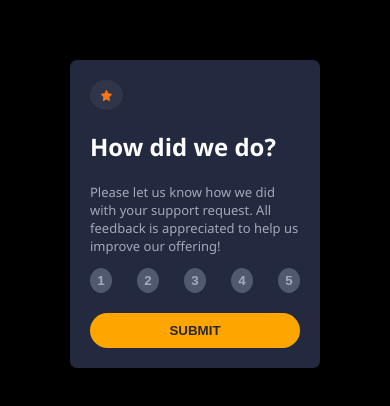
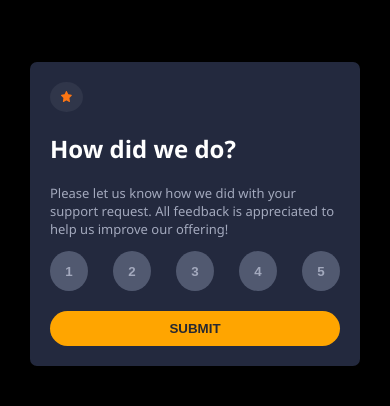
Before and after one commit to chiomaineh/rating-comp, a plain HTML site: page index.html in a window 390 px wide. Shown: the part 216-622 px from the top of the page. Drawn offline with Linux system fonts and the light colour scheme.

Commit message:
updated css style

```diff
--- a/style.css
+++ b/style.css
@@ -1,6 +1,6 @@
 body {
     background-color: black;
-    font-family:'Segoe UI', Tahoma, Geneva, Verdana, sans-serif;
+    font-family: 'Segoe UI', Tahoma, Geneva, Verdana, sans-serif;
 }
 
 main {
@@ -144,13 +144,10 @@ main {
 
 @media (max-width: 786px) {
     .rating-container, .thank-you-container {
-        max-width: 210px;
+        max-width: 290px;
     }
 
-    .number {
-        width: 60px;
-        height: 25px
-    }
+
 
     .appreciate-2 {
         display: flex;
```
